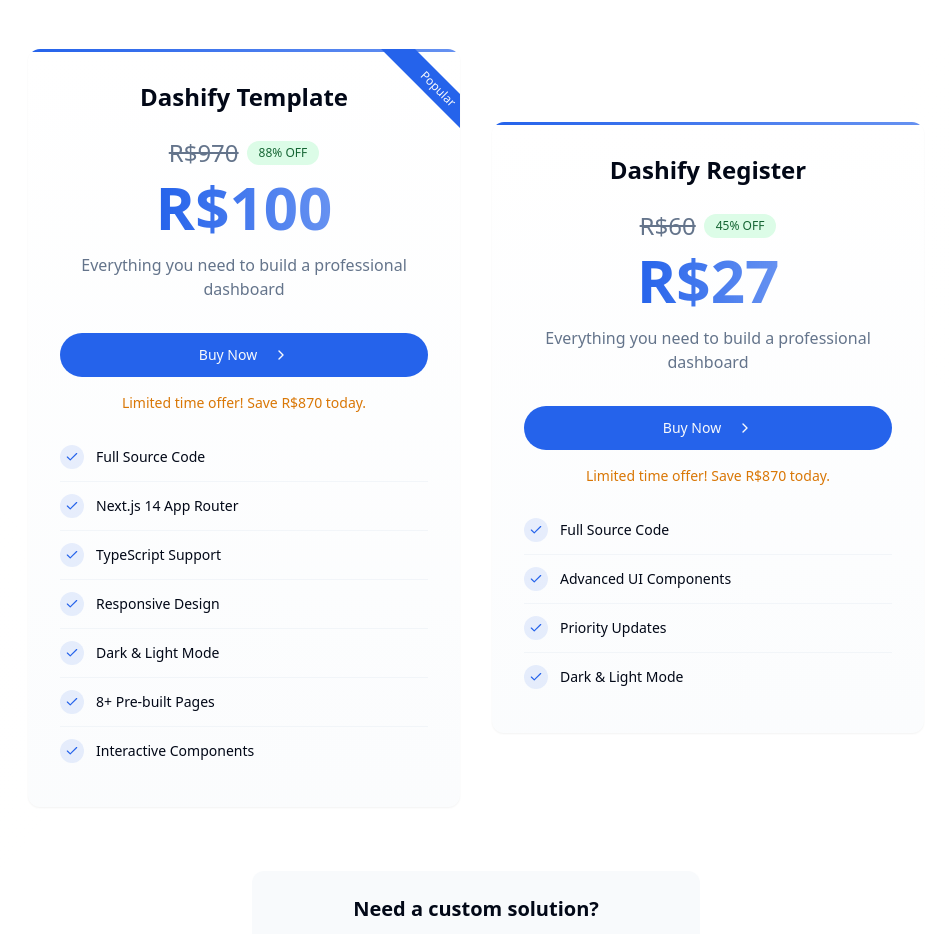
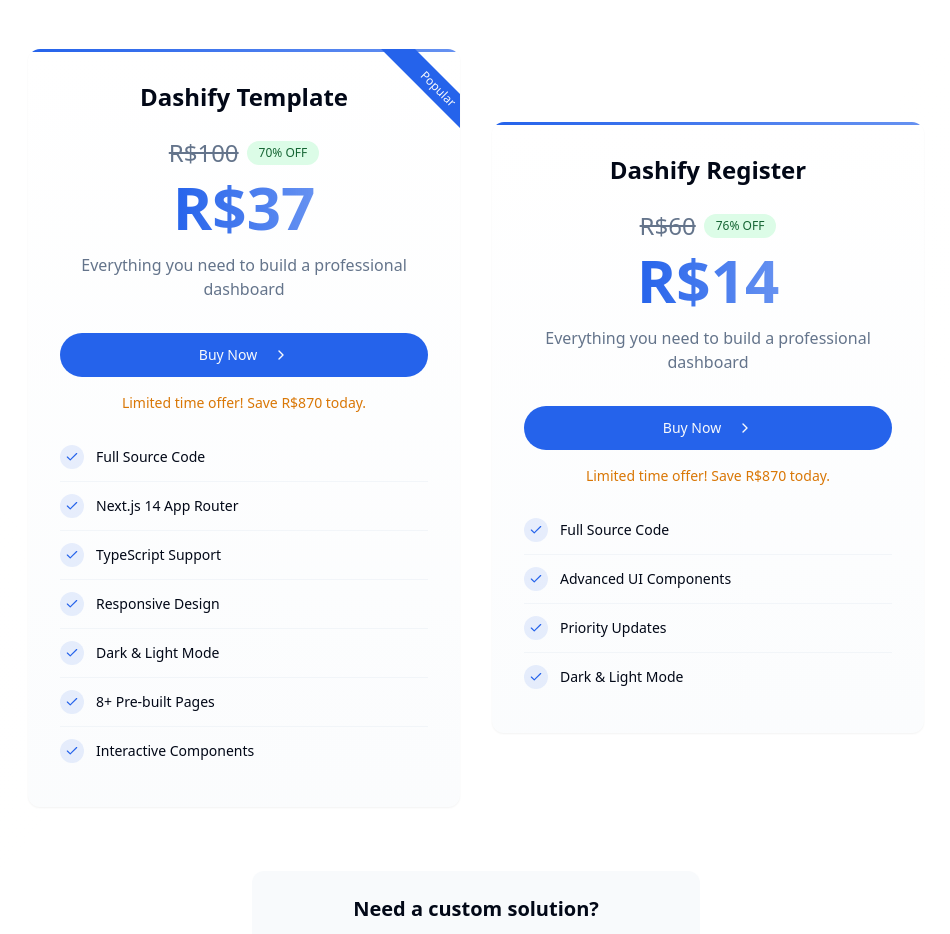
Before and after one commit to renancsxdev/Dashify.io, a Next.js app: page / in a window 1280 px wide. Shown: the part 3480-4414 px from the top of the page, without its empty margins (164-1114 px from the left). Built offline with nearby package versions, Linux system fonts and the light colour scheme.

Commit message:
Update landing-page.tsx

```diff
--- a/app/landing-page.tsx
+++ b/app/landing-page.tsx
@@ -180,9 +180,9 @@ export default function LandingPage() {
   const pricingPlans = [
     {
       title: "Dashify Template",
-      originalPrice: "R$970",
-      discount: "88% OFF",
-      price: "R$100",
+      originalPrice: "R$100",
+      discount: "70% OFF",
+      price: "R$37",
       features: [
         "Full Source Code",
         "Next.js 14 App Router",
@@ -198,8 +198,8 @@ export default function LandingPage() {
     {
       title: "Dashify Register",
       originalPrice: "R$60",
-      discount: "45% OFF",
-      price: "R$27",
+      discount: "76% OFF",
+      price: "R$14",
       features: ["Full Source Code", "Advanced UI Components", "Priority Updates", "Dark & Light Mode"],
       popular: false,
       link: "https://pay.kirvano.com/a47fca71-2539-4342-9860-bdc88d6b8e84",
```
